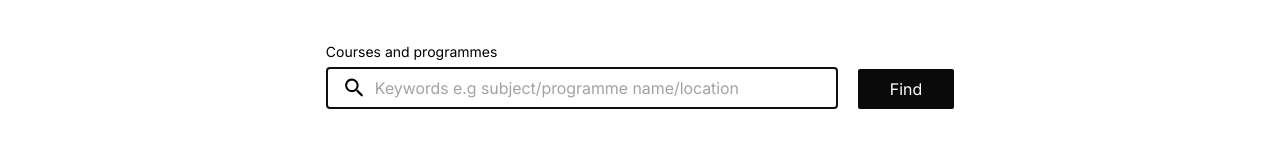
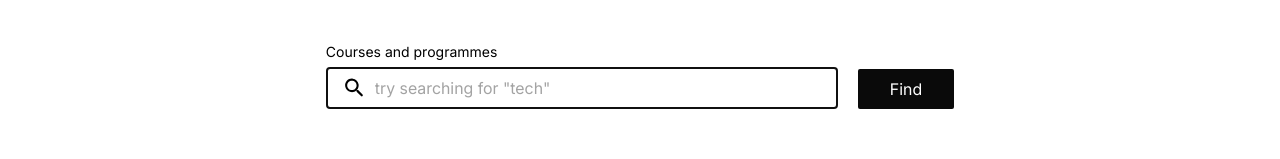
Before and after one commit to qkenn/findmycourse, a Next.js app: page / in a window 1280 px wide. Shown: the part 255-414 px from the top of the page. Built offline with nearby package versions, Linux system fonts and the light colour scheme.

Commit message:
update search input placeholder text

```diff
--- a/src/ui/home/SearchForm.jsx
+++ b/src/ui/home/SearchForm.jsx
@@ -38,7 +38,7 @@ export default function SearchForm({ handleInitalize }) {
           <input
             autoFocus
             type="text"
-            placeholder="Keywords e.g subject/programme name/location"
+            placeholder='try searching for "tech"'
             className="mt-1 block w-full rounded-sm border-[1px] border-neutral-600/50 px-5 py-2 pl-12 placeholder:text-neutral-400 sm:w-[32rem]"
             defaultValue={searchParams.get('query')?.toString()}
             ref={inputRef}
```
